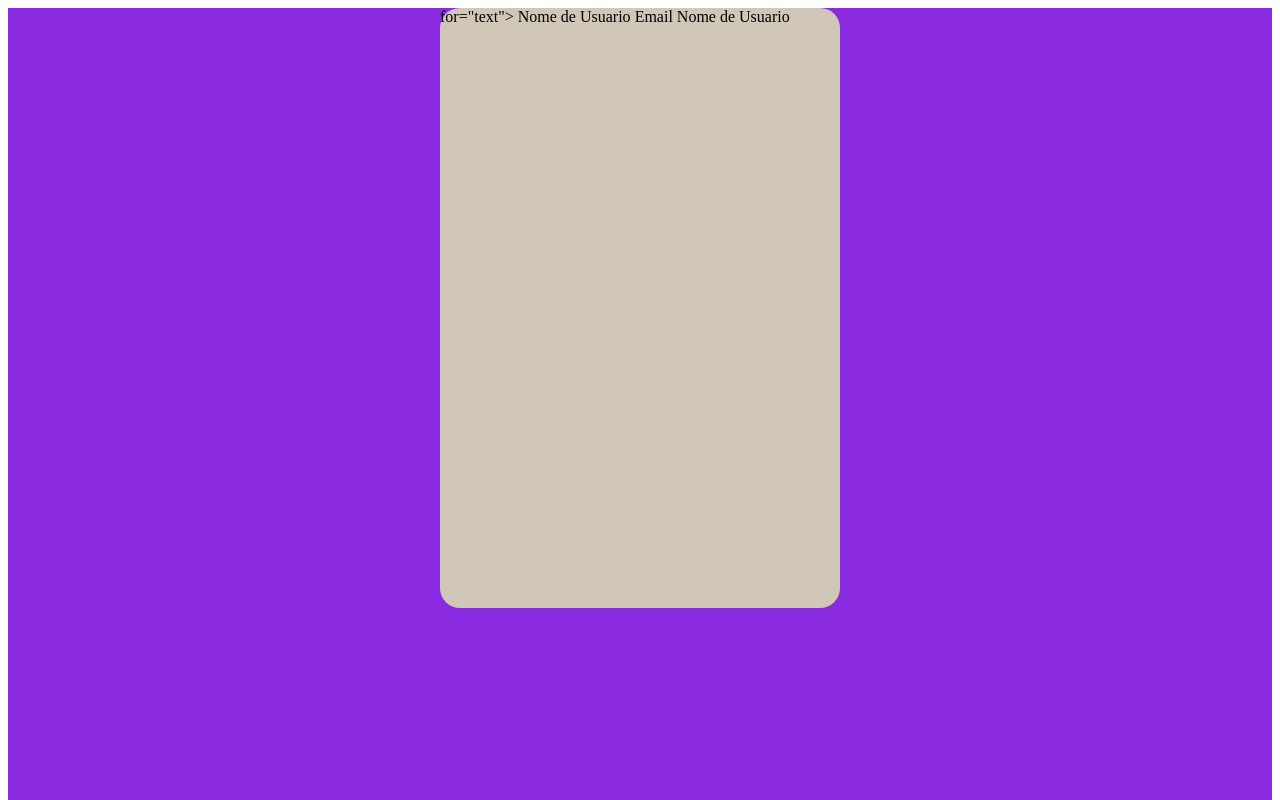
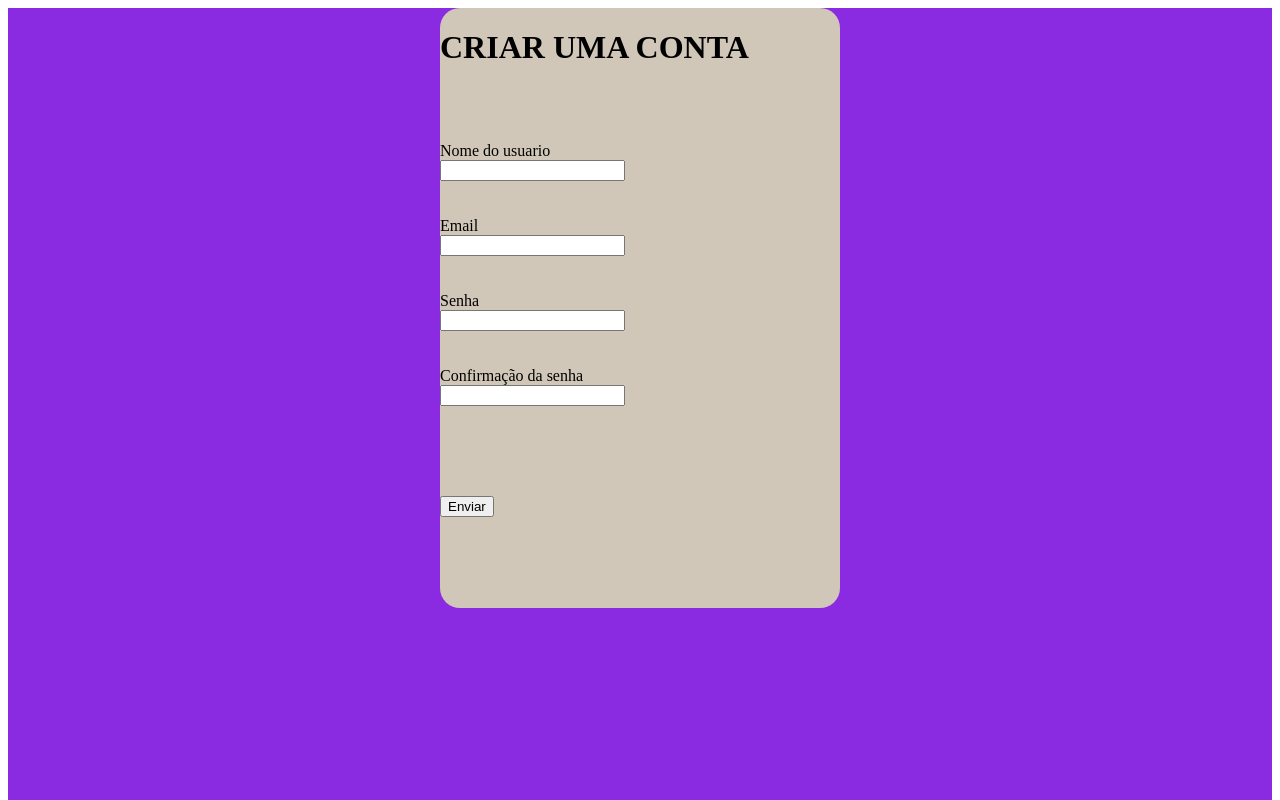
Before and after one commit to brendhabrito-ifms/DW4, a plain HTML site: page index.html in a window 1280 px wide. Shown: the top 800 px of the page. Drawn offline with Linux system fonts and the light colour scheme.

Commit message:
Update index.html

```diff
--- a/index.html
+++ b/index.html
@@ -10,9 +10,18 @@
    <div class="fundo">
     <div class="formatacao">
     <div class="fundo2">
-<label Nome de Usuario ></label>for="text"> Nome de Usuario</label>
-<label for="text"> Email </label>
-<label for=""> Nome de Usuario</label>
+
+    <h1><div class="titulo"> <b>CRIAR UMA CONTA</b> </div></h1>
+    <br><br><br>
+    <div class="formulario">
+        <label>Nome do usuario <br><input type="text" name="Nome do usuario" /> <br></label><br><br>
+        <label>Email <br><input type="text" name="Email" /> <br></label> <br><br>
+        <label>Senha <br><input type="text" name="Senha" /> <br></label><br><br>
+        <label>Confirmação da senha <br><input type="text" name="donfirmação senha " /> <br></label>
+<br><br><br><br><br>
+        <button type="submit">Enviar</button>
+    </div>
+
     </div>
 </div>
    </div>
```
